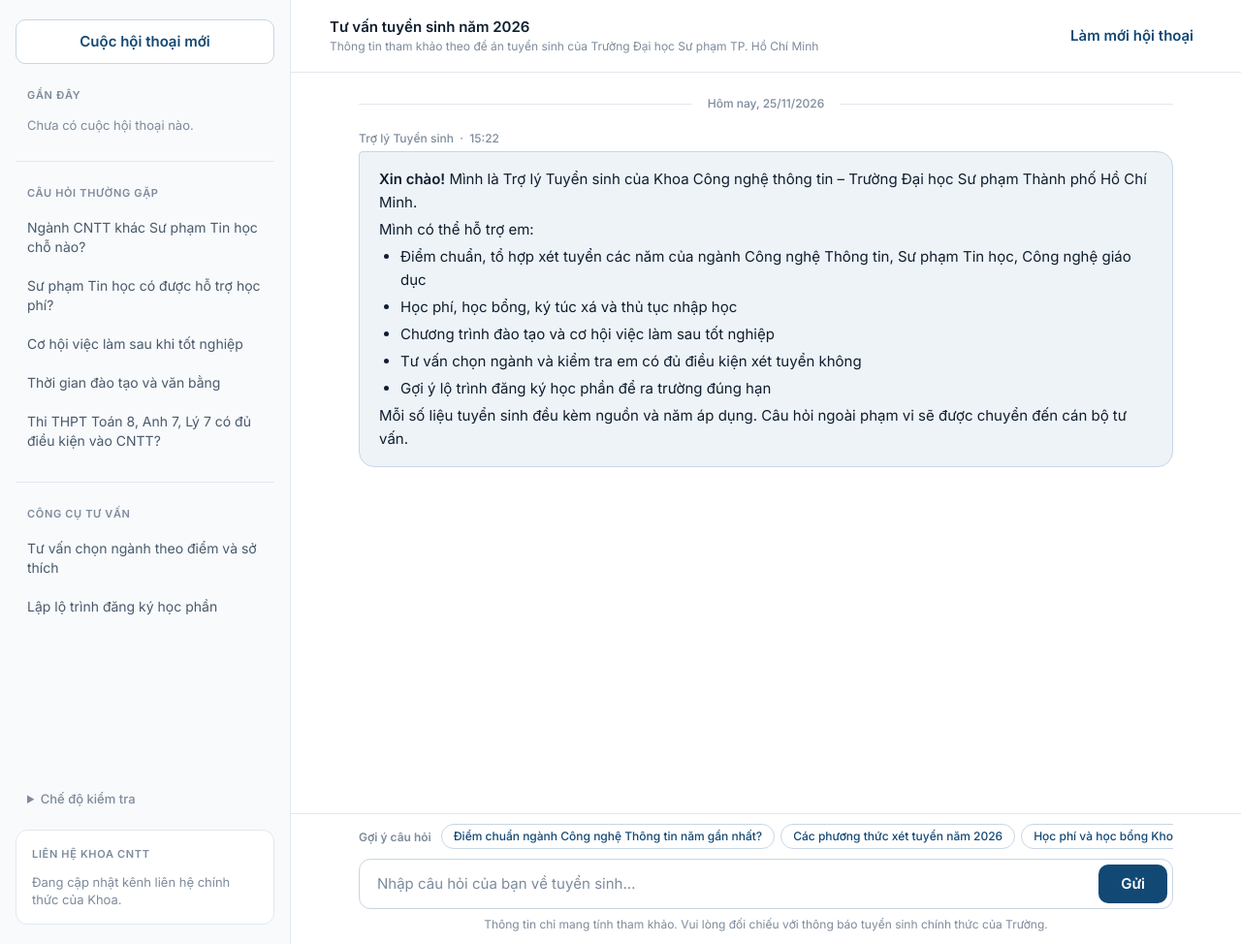
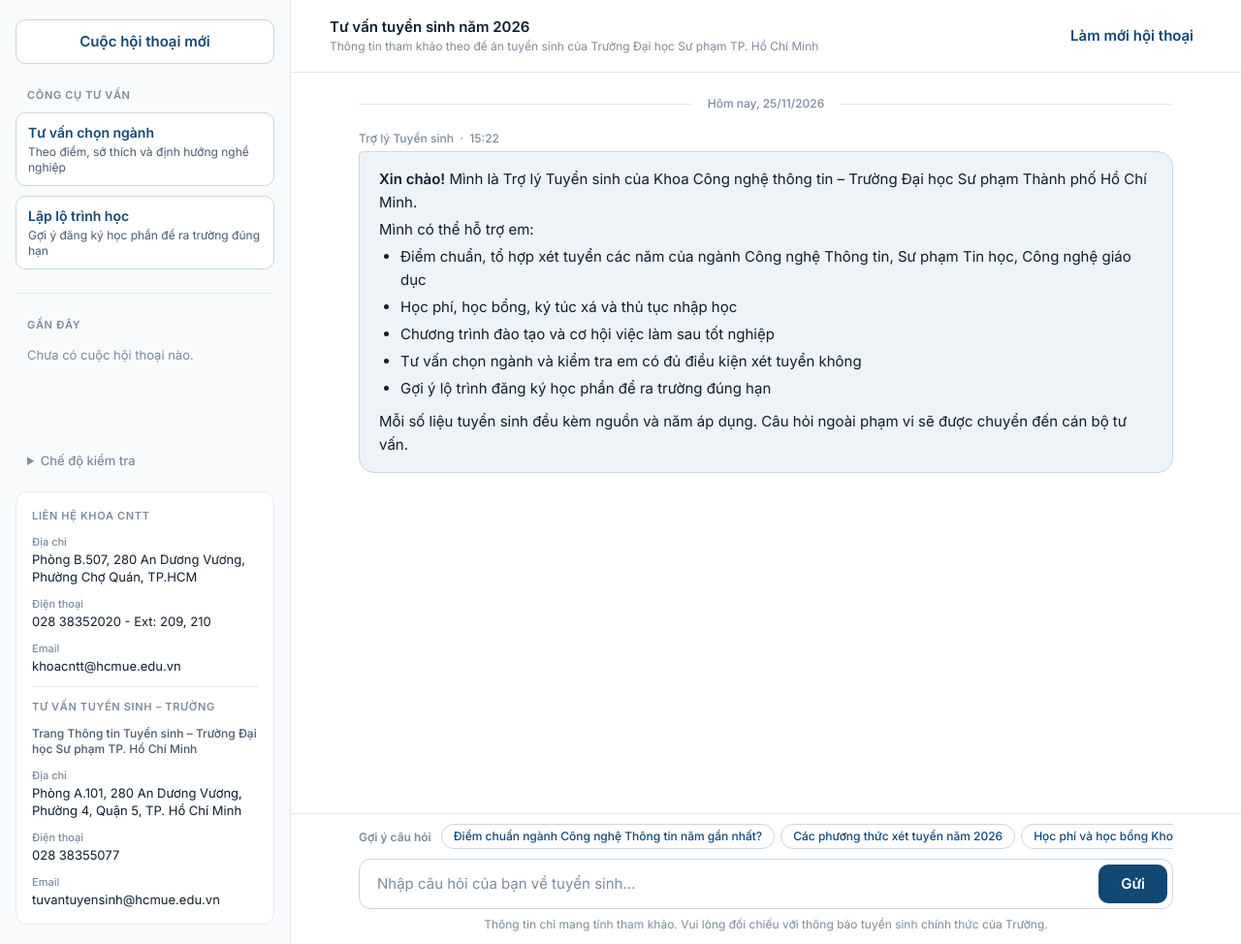
Before and after one commit to quynhnhuho/draft_AI, a Flask app: page / in a window 1280 px wide. Shown: the part 76-1050 px from the top of the page at 97% size. Run offline with Flask 3, Linux system fonts and the light colour scheme; data that the repository does not hold is empty.

Commit message:
Thêm liên hệ Khoa CNTT và Tư vấn tuyển sinh của Trường, bỏ mục câu hỏi thường gặp, đưa công cụ tư vấn lên đầu thanh bên
Co-Authored-By: Claude Opus 5.5 <noreply@anthropic.com>
Claude-Session: https://claude.ai/code/session_018JoVY2yuYEbWbmjCXAkQAX

```diff
--- a/app.py
+++ b/app.py
@@ -36,21 +36,13 @@ from src.web.markdown_lite import to_html  # noqa: E402
 
 ROOT = Path(__file__).resolve().parent
 
-# Câu gợi ý / câu hỏi thường gặp: chỉ giữ câu đã kiểm tra chatbot trả lời được (tests/test_web.py).
+# Câu hỏi gợi ý: chỉ giữ câu đã kiểm tra chatbot trả lời được (tests/test_web.py).
 GOI_Y = [
     "Điểm chuẩn ngành Công nghệ Thông tin năm gần nhất?",
     "Các phương thức xét tuyển năm 2026",
     "Học phí và học bổng Khoa CNTT",
     "Em nên chọn ngành nào của Khoa?",
     "Lập lộ trình học cho tân sinh viên",
-]
-CAU_HOI_THUONG_GAP = [
-    ("Ngành CNTT khác Sư phạm Tin học chỗ nào?", "CNTT khác Sư phạm Tin học chỗ nào?"),
-    ("Sư phạm Tin học có được hỗ trợ học phí?", "Sư phạm Tin học có được hỗ trợ học phí?"),
-    ("Cơ hội việc làm sau khi tốt nghiệp", "Cơ hội việc làm sau khi tốt nghiệp"),
-    ("Thời gian đào tạo và văn bằng", "Thời gian đào tạo và văn bằng"),
-    ("Thi THPT Toán 8, Anh 7, Lý 7 có đủ điều kiện vào CNTT?",
-     "Em thi THPT Toán 8, Anh 7, Lý 7, KV2 có đủ điều kiện vào CNTT không?"),
 ]
 
 MAX_HOI_THOAI = 30          # mỗi trình duyệt giữ tối đa 30 cuộc hội thoại (bộ nhớ của máy chủ)
@@ -159,14 +151,10 @@ def create_app(classifier=None, log_dir: Path = LOG_DIR) -> Flask:
 
     @app.get("/")
     def trang_chu():
-        lh = kb.meta.get("lien_he_tu_van", {})
-        lien_he = [(nhan, lh[k]) for k, nhan in (("dia_chi", "Địa chỉ"), ("email", "Email"),
-                                                 ("dien_thoai", "Điện thoại"), ("fanpage", "Fanpage"))
-                   if lh.get(k) and not str(lh[k]).startswith("<")]
         ds_hp = sorted(engine.courses.values(), key=lambda h: h.stt)
         return render_template(
             "index.html", nam=NAM, khoa=kb.meta.get("khoa", "Khoa Công nghệ Thông tin"),
-            truong=kb.meta.get("truong", ""), goi_y=GOI_Y, faq=CAU_HOI_THUONG_GAP, lien_he=lien_he,
+            truong=kb.meta.get("truong", ""), goi_y=GOI_Y, lien_he=kb.lien_he(),
             hom_nay=dt.date.today().strftime("%d/%m/%Y"), tau=tau_mac_dinh, ten_mo_hinh=clf.name,
             mon=[(m, TEN_MON[m]) for m in MON], mon_hb2=[(m, TEN_MON[m]) for m in MON_HB2],
             so_thich=[(k, TEN_SO_THICH[k]) for k in SO_THICH], dinh_huong=[(k, TEN_DINH_HUONG[k]) for k in DINH_HUONG],
--- a/data/knowledge_base.json
+++ b/data/knowledge_base.json
@@ -5,9 +5,16 @@
     "phien_ban": "0.1",
     "ghi_chu": "Điểm chuẩn và tổ hợp xét tuyển 2024–2026 lấy từ tài liệu Thông tin tuyển sinh của nhóm (trùng với data/tuyen_sinh_2026.json), nhóm xác nhận nguồn là fanpage tuyển sinh chính thức của Trường (Trường không ban hành công văn riêng) nên đặt da_kiem_chung=true. Các mục còn lại (học phí, học bổng, ký túc xá, chương trình đào tạo, việc làm, thủ tục) vẫn là MẪU: thay bằng số liệu chính thức, điền nguon + url + ngay_truy_cap, rồi đặt da_kiem_chung=true.",
     "lien_he_tu_van": {
-      "email": "<email tư vấn tuyển sinh của Khoa>",
-      "dien_thoai": "<số điện thoại>",
-      "fanpage": "<link fanpage Khoa>"
+      "ten": "Khoa Công nghệ thông tin",
+      "dia_chi": "Phòng B.507, 280 An Dương Vương, Phường Chợ Quán, TP.HCM",
+      "dien_thoai": "028 38352020 - Ext: 209, 210",
+      "email": "khoacntt@hcmue.edu.vn"
+    },
+    "lien_he_tuyen_sinh": {
+      "ten": "Trang Thông tin Tuyển sinh – Trường Đại học Sư phạm TP. Hồ Chí Minh",
+      "dia_chi": "Phòng A.101, 280 An Dương Vương, Phường 4, Quận 5, TP. Hồ Chí Minh",
+      "dien_thoai": "028 38355077",
+      "email": "tuvantuyensinh@hcmue.edu.vn"
     }
   },
   "nganh": {
--- a/src/chatbot/engine.py
+++ b/src/chatbot/engine.py
@@ -193,7 +193,7 @@ class ChatEngine:
                         code])
         msg = reason or "Câu hỏi này nằm ngoài phạm vi mình chắc chắn trả lời được."
         return BotReply(f"{msg} Mình đã **chuyển câu hỏi đến cán bộ tư vấn** của Khoa. "
-                        f"Em có thể liên hệ trực tiếp:\n{self.kb.contact_text()}",
+                        f"Em có thể liên hệ trực tiếp:\n\n{self.kb.contact_text()}",
                         intent="chuyen_can_bo", handoff=True)
 
     @staticmethod
--- a/src/chatbot/kb.py
+++ b/src/chatbot/kb.py
@@ -49,13 +49,26 @@ class KnowledgeBase:
         res.facts = [f for group in latest.values() for f in group]
         return res
 
+    def lien_he(self) -> list[tuple[str, list[tuple[str, str]]]]:
+        """Các kênh liên hệ (Khoa, tuyển sinh của Trường): [(tên đơn vị, [(nhãn, giá trị), …]), …].
+
+        Bỏ qua giá trị còn để mẫu dạng "<...>". Dùng chung cho thanh bên web và câu chuyển cán bộ.
+        """
+        out = []
+        for khoa, mac_dinh in (("lien_he_tu_van", self.meta.get("khoa", "Khoa")),
+                               ("lien_he_tuyen_sinh", "Tư vấn tuyển sinh của Trường")):
+            c = self.meta.get(khoa, {})
+            dong = [(nhan, str(c[k])) for k, nhan in (("dia_chi", "Địa chỉ"), ("dien_thoai", "Điện thoại"),
+                                                      ("email", "Email"), ("fanpage", "Fanpage"))
+                    if c.get(k) and not str(c[k]).startswith("<")]
+            if dong:
+                out.append((c.get("ten") or mac_dinh, dong))
+        return out
+
     def contact_text(self) -> str:
-        """Kênh liên hệ thật của Khoa; bỏ qua giá trị còn để mẫu dạng "<...>" trong knowledge_base.json."""
-        c = self.meta.get("lien_he_tu_van", {})
-        dong = [f"- {nhan}: {c[k]}" for k, nhan in (("email", "Email"), ("dien_thoai", "Điện thoại"),
-                                                    ("fanpage", "Fanpage"))
-                if c.get(k) and not str(c[k]).startswith("<")]
-        return "\n".join(dong) or "- (Nhóm chưa cập nhật kênh liên hệ của Khoa trong data/knowledge_base.json)"
+        """Kênh liên hệ dạng markdown cho câu trả lời chuyển cán bộ."""
+        nhom = [f"**{ten}**\n" + "\n".join(f"- {nhan}: {gt}" for nhan, gt in dong) for ten, dong in self.lien_he()]
+        return "\n\n".join(nhom) or "- (Nhóm chưa cập nhật kênh liên hệ trong data/knowledge_base.json)"
 
 
 def cite(fact: dict) -> str:
--- a/static/css/style.css
+++ b/static/css/style.css
@@ -99,11 +99,6 @@ button, input, select, textarea { font: inherit; color: inherit; }
 .conv-item .conv-time { font-size: 12px; line-height: 16px; color: var(--text-tertiary); }
 .conv-item.active { background: var(--primary-subtle); border-color: var(--primary-border); }
 .conv-item.active .conv-title { font-weight: 600; color: var(--primary); }
-.faq-item {
-  display: block; width: 100%; text-align: left; padding: 8px 12px; border-radius: 6px; border: 0; background: none;
-  font-size: 14px; line-height: 20px; color: var(--text-secondary); cursor: pointer;
-}
-.faq-item:hover { background: var(--primary-subtle); color: var(--primary); }
 .spacer { flex: 1 0 0; min-height: 0; }
 .check-mode { font-size: 13px; color: var(--text-secondary); padding: 0 12px; }
 .check-mode summary { cursor: pointer; font-weight: 500; color: var(--text-tertiary); }
@@ -296,3 +291,15 @@ fieldset.field { display: block; }
 fieldset.field legend { margin-bottom: 4px; }
 fieldset.field .choice { margin: 6px 18px 0 0; }
 .bubble th, .bubble td { min-width: 2.6em; }
+
+/* Công cụ tư vấn: nút rõ ràng ở đầu thanh bên */
+.tool-btn {
+  display: flex; flex-direction: column; gap: 2px; width: 100%; text-align: left; cursor: pointer;
+  padding: 10px 12px; border-radius: 10px; border: 1px solid var(--primary-border); background: var(--surface);
+}
+.tool-btn + .tool-btn { margin-top: 6px; }
+.tool-btn:hover { background: var(--primary-subtle); border-color: var(--primary); }
+.tool-title { font-weight: 600; font-size: 14px; line-height: 20px; color: var(--primary); }
+.tool-sub { font-size: 12px; line-height: 16px; color: var(--text-secondary); }
+.contact-org { font-size: 12px; line-height: 16px; color: var(--text-secondary); font-weight: 500; }
+.bubble ul + p { margin-top: 10px; }
--- a/templates/index.html
+++ b/templates/index.html
@@ -41,27 +41,24 @@
     <button class="btn btn-secondary btn-block" type="button" data-action="new">Cuộc hội thoại mới</button>
 
     <section class="side-section">
-      <p class="section-label">GẦN ĐÂY</p>
-      <div id="recent" class="recent-list">
-        <p class="empty-note">Chưa có cuộc hội thoại nào.</p>
-      </div>
+      <p class="section-label">CÔNG CỤ TƯ VẤN</p>
+      <button class="tool-btn" type="button" data-dialog="dlg-tu-van">
+        <span class="tool-title">Tư vấn chọn ngành</span>
+        <span class="tool-sub">Theo điểm, sở thích và định hướng nghề nghiệp</span>
+      </button>
+      <button class="tool-btn" type="button" data-dialog="dlg-lo-trinh">
+        <span class="tool-title">Lập lộ trình học</span>
+        <span class="tool-sub">Gợi ý đăng ký học phần để ra trường đúng hạn</span>
+      </button>
     </section>
 
     <hr class="divider-h">
 
     <section class="side-section">
-      <p class="section-label">CÂU HỎI THƯỜNG GẶP</p>
-      {% for nhan, cau in faq %}
-      <button class="faq-item" type="button" data-query="{{ cau }}">{{ nhan }}</button>
-      {% endfor %}
-    </section>
-
-    <hr class="divider-h">
-
-    <section class="side-section">
-      <p class="section-label">CÔNG CỤ TƯ VẤN</p>
-      <button class="faq-item" type="button" data-dialog="dlg-tu-van">Tư vấn chọn ngành theo điểm và sở thích</button>
-      <button class="faq-item" type="button" data-dialog="dlg-lo-trinh">Lập lộ trình đăng ký học phần</button>
+      <p class="section-label">GẦN ĐÂY</p>
+      <div id="recent" class="recent-list">
+        <p class="empty-note">Chưa có cuộc hội thoại nào.</p>
+      </div>
     </section>
 
     <div class="spacer"></div>
@@ -76,13 +73,18 @@
     </details>
 
     <div class="contact">
-      <p class="section-label tight">LIÊN HỆ KHOA CNTT</p>
-      {% for nhan, gia_tri in lien_he %}
+      {% for ten, dong in lien_he %}
+      {% if not loop.first %}<hr class="divider-h">{% endif %}
+      <p class="section-label tight">{{ 'LIÊN HỆ KHOA CNTT' if loop.first else 'TƯ VẤN TUYỂN SINH – TRƯỜNG' }}</p>
+      {% if not loop.first %}<p class="contact-org">{{ ten }}</p>{% endif %}
+      {% for nhan, gia_tri in dong %}
       <div class="contact-item">
         <p class="contact-label">{{ nhan }}</p>
         <p class="contact-value">{{ gia_tri }}</p>
       </div>
+      {% endfor %}
       {% else %}
+      <p class="section-label tight">LIÊN HỆ KHOA CNTT</p>
       <p class="contact-value muted">Đang cập nhật kênh liên hệ chính thức của Khoa.</p>
       {% endfor %}
     </div>
@@ -140,7 +142,7 @@
   <form method="dialog" class="dialog-form" id="form-tu-van">
     <div class="dialog-head">
       <p class="dialog-title">Tư vấn chọn ngành</p>
-      <p class="dialog-sub">Chức năng 2 – suy diễn tiến gợi ý ngành; chọn thêm một ngành để kiểm tra đủ điều kiện bằng suy diễn lùi.</p>
+      <p class="dialog-sub">Nhập điểm, sở thích và định hướng nghề nghiệp để nhận gợi ý ngành phù hợp; có thể chọn thêm một ngành để kiểm tra em có đủ điều kiện xét tuyển không.</p>
     </div>
     <fieldset class="field">
       <legend>Phương thức xét tuyển</legend>
@@ -200,7 +202,7 @@
   <form method="dialog" class="dialog-form" id="form-lo-trinh">
     <div class="dialog-head">
       <p class="dialog-title">Lập lộ trình đăng ký học phần</p>
-      <p class="dialog-sub">Chức năng 1 – hệ thống tự chọn thuật toán (A*, dự phòng quay lui – nhánh cận) để tìm lộ trình ít học kỳ nhất.</p>
+      <p class="dialog-sub">Chọn học kỳ sắp đăng ký và tình trạng từng học phần; hệ thống tìm lộ trình ít học kỳ nhất để hoàn thành chương trình.</p>
     </div>
     <div class="grid-2">
       <label class="mini">Học kỳ sắp đăng ký (1 = năm nhất)<input type="number" name="hoc_ky" min="1" max="16" value="1" required></label>
```
Also changed, not shown: docs/C4_CHATBOT.md (+6 -4 lines), tests/test_c3_c4.py (+9 -2 lines), tests/test_web.py (+7 -5 lines), 6 other files.
